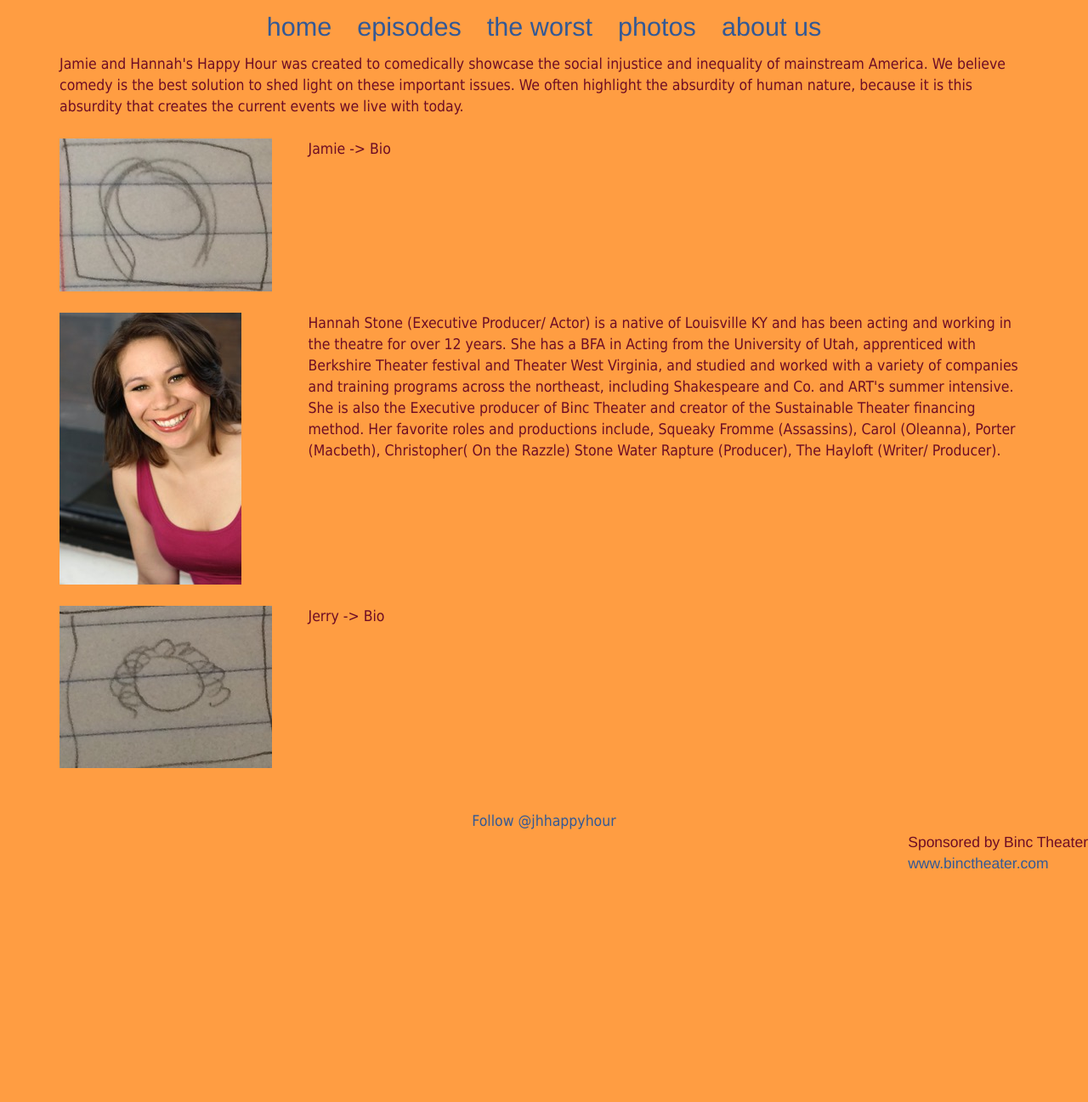
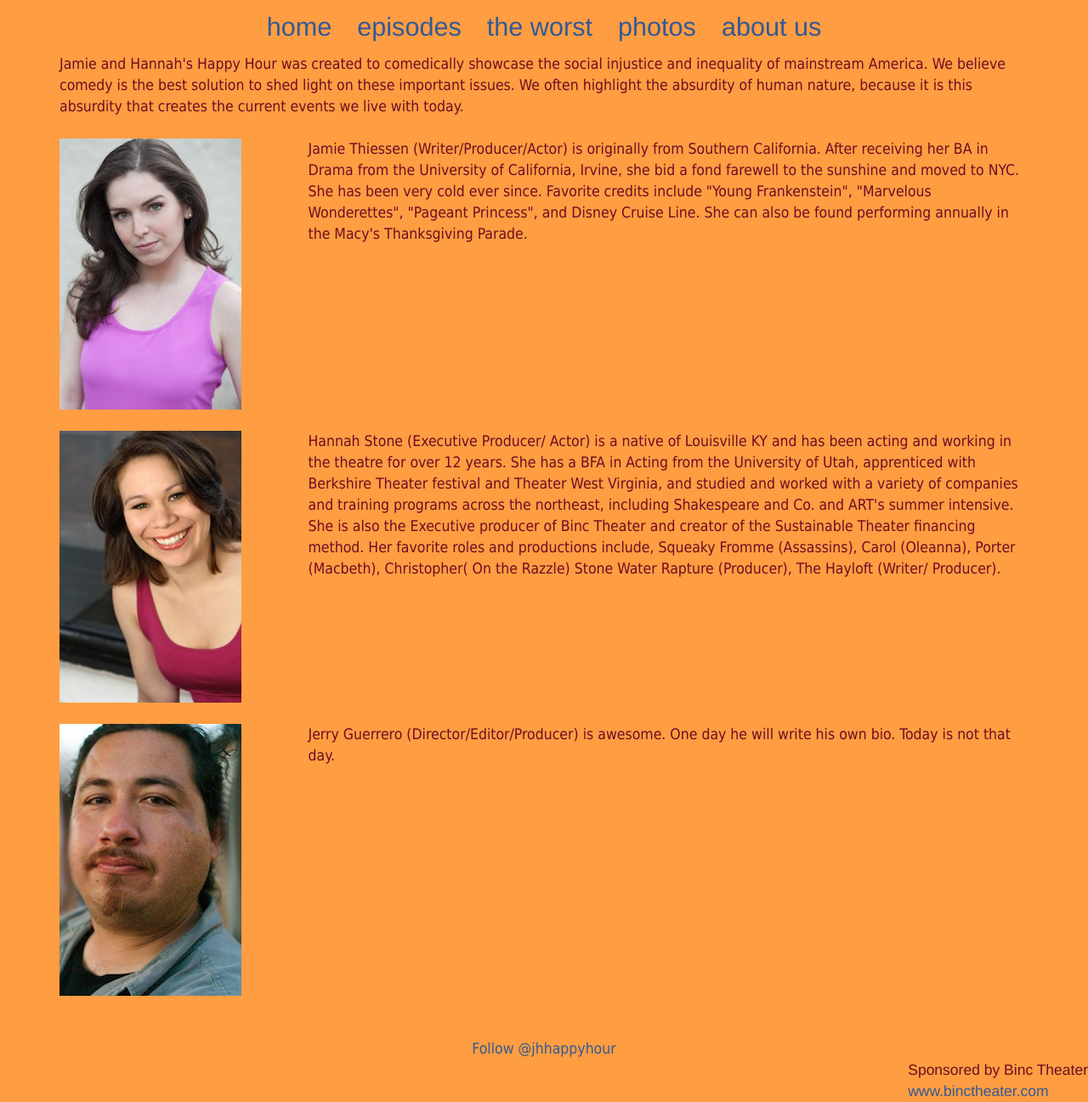
Before and after one commit to jonalf/jhhh-site, a Flask app: page /about.html in a window 1280 px wide. Shown: the part 489-1786 px from the top of the page at 85% size. Before the commit the page ends 1512 px from the top, so only its background shows below. Run offline with Flask 2, Linux system fonts and the light colour scheme; some libraries are stand-ins or nearby versions.

Commit message:
finished deployment content

```diff
--- a/templates/about.html
+++ b/templates/about.html
@@ -9,10 +9,10 @@ Jamie and Hannah's Happy Hour was created to comedically showcase the social inj
 <br>
 <div class="row">
   <div class="col-sm-12 col-md-3">
-    <img class="img-responsive" src="{{ url_for( 'static', filename='img/jamie.jpg') }}">
+    <img class="img-responsive" src="{{ url_for( 'static', filename='img/jamie-headshot.jpg') }}">
   </div>
   <div class="col-sm-12 col-md-9">
-    Jamie -> Bio
+    Jamie Thiessen (Writer/Producer/Actor) is originally from Southern California. After receiving her BA in Drama from the University of California, Irvine, she bid a fond farewell to the sunshine and moved to NYC. She has been very cold ever since. Favorite credits include "Young Frankenstein", "Marvelous Wonderettes", "Pageant Princess", and Disney Cruise Line. She can also be found performing annually in the Macy's Thanksgiving Parade.
   </div>
 </div>
 <br>
@@ -27,10 +27,10 @@ Jamie and Hannah's Happy Hour was created to comedically showcase the social inj
 <br>
 <div class="row">
   <div class="col-sm-12 col-md-3">
-    <img class="img-responsive" src="{{ url_for( 'static', filename='img/jerry.jpg') }}">
+    <img class="img-responsive" src="{{ url_for( 'static', filename='img/jerry-headshot.jpg') }}">
   </div>
   <div class="col-sm-12 col-md-9">
-    Jerry -> Bio
+    Jerry Guerrero (Director/Editor/Producer) is awesome. One day he will write his own bio. Today is not that day.
   </div>
 </div>
 
--- a/templates/worst.html
+++ b/templates/worst.html
@@ -8,6 +8,12 @@
 <div class="container">
   <h2>The Worst</h2>
 
+    <div class="media-container">
+      <h3>Barrie Linberg</h3>
+      <div class="embed">
+	<iframe width="560" height="315" src="https://www.youtube.com/embed/7yjVAyvJFcs" frameborder="0" allowfullscreen></iframe>
+      </div>
+    </div>
   <div class="media-container">
     <h3>JonAlf Dyrland-Weaver</h3>
     <div class="embed">
```
Also changed, not shown: static/img/jamie-headshot.jpg (added), static/img/jerry-headshot.jpg (added).
